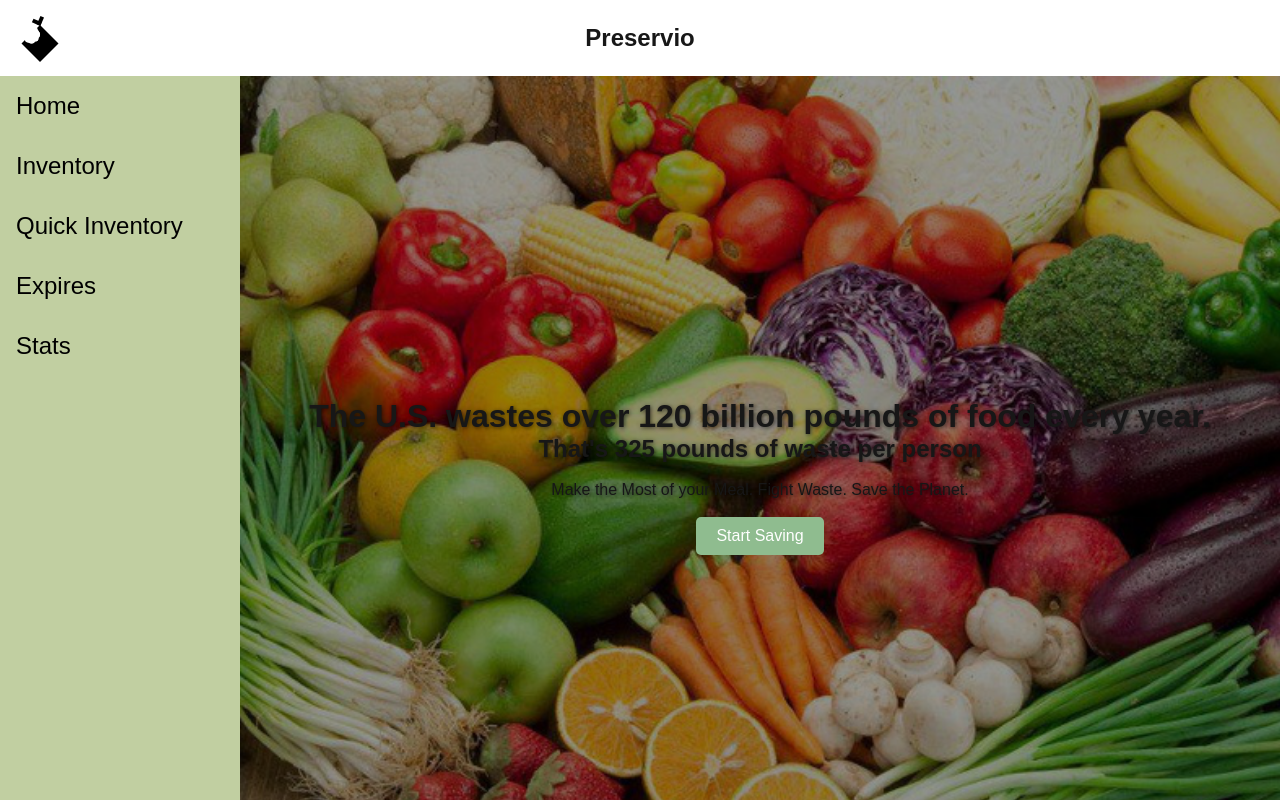
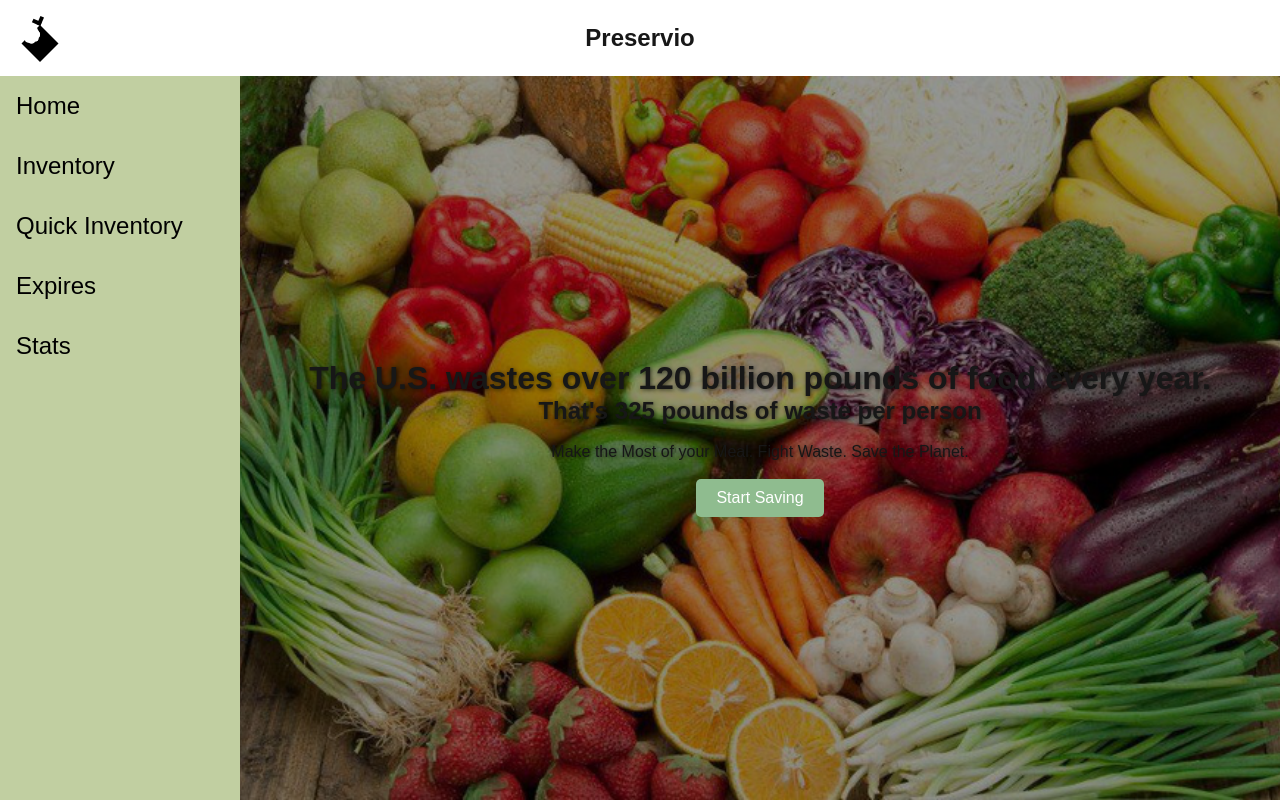
Before and after one commit to TheChozenWon/Temp, a Next.js app: page / in a window 1280 px wide. Built offline with nearby package versions, Linux system fonts and the light colour scheme.

Commit message:
Some small CSS tweaks

```diff
--- a/src/app/page.module.css
+++ b/src/app/page.module.css
@@ -9,13 +9,13 @@
   font-size: 16px;
   cursor: pointer;
   border-radius: 5px;
-
 }
 
 .main {
   display: flex;
   flex-direction: column;
   align-items: center;
+  height: 100%;
 }
 
 .hero {
@@ -24,7 +24,7 @@
   background-position: center;
   background-repeat: no-repeat;
   text-align: center;
-  min-height: 100vh;
+  height: 100%;
   width: 100%;
   display: flex;
   flex-direction: column;
@@ -34,3 +34,7 @@
   overflow: hidden;
   opacity: 70;
 }
+
+.container {
+  height: 100%;
+}
```
